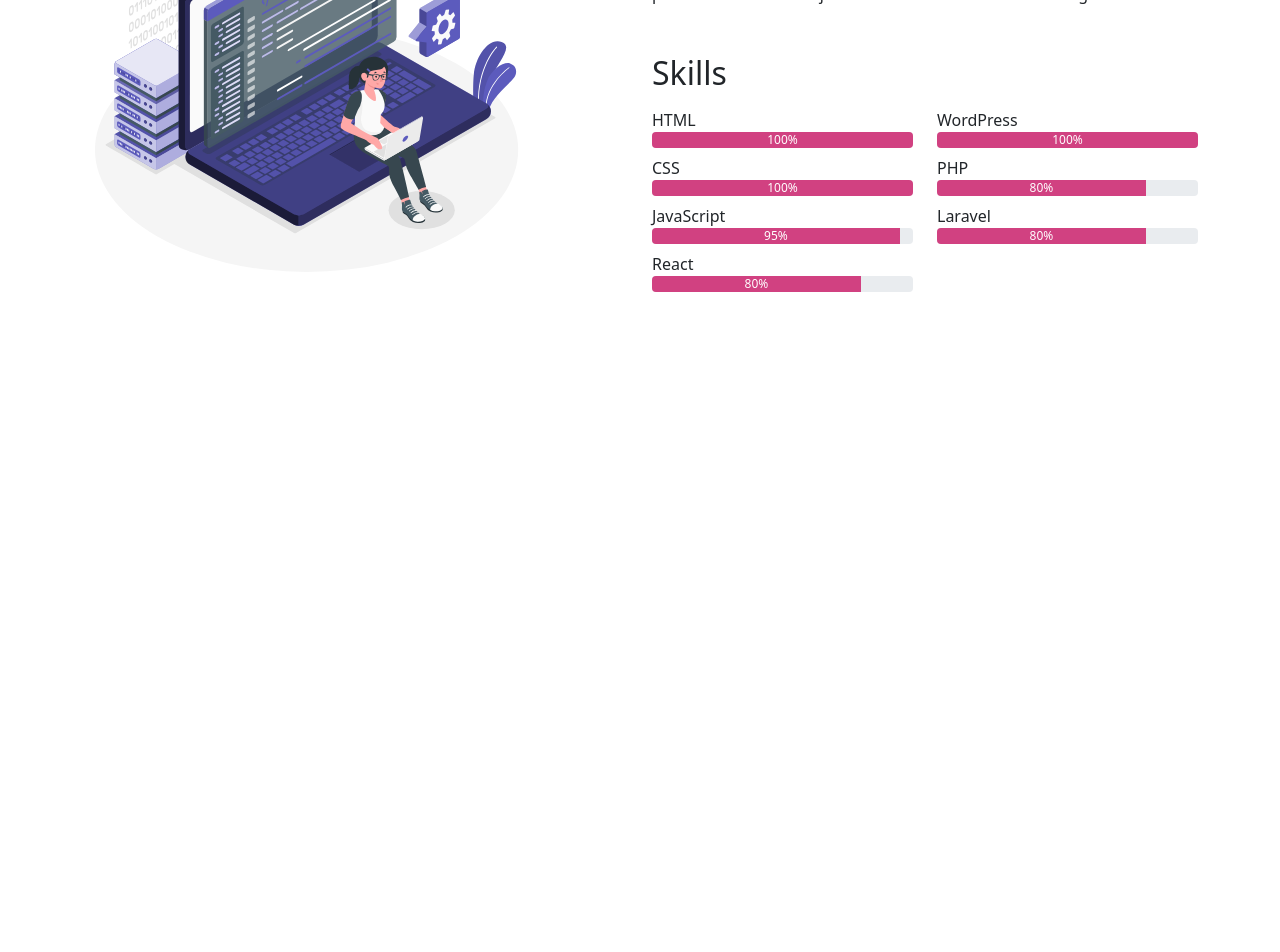
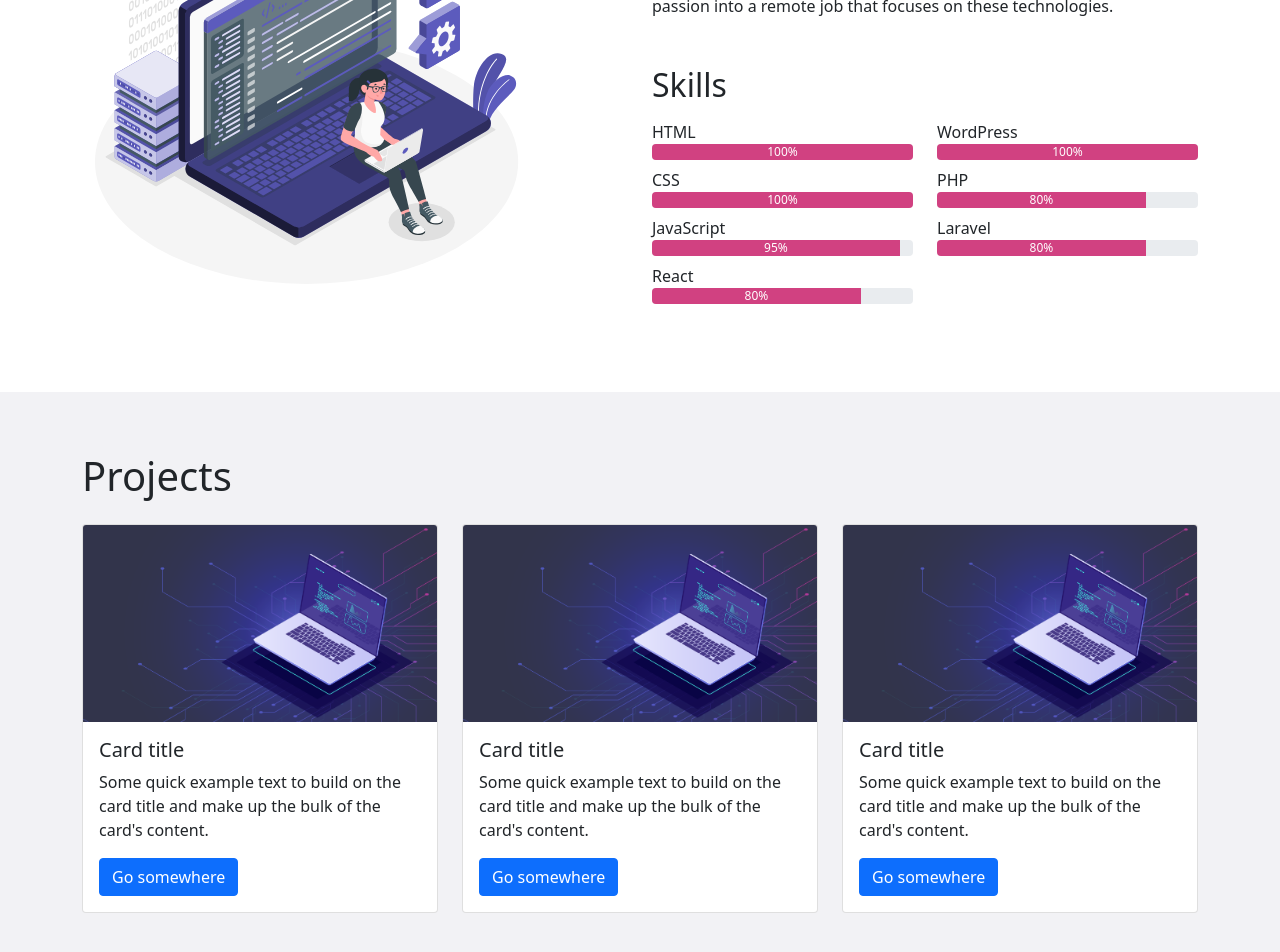
Before and after one commit to zahrayh/portfolio, a React (Create React App) app: page / in a window 1280 px wide. Shown: the part 1026-1978 px from the top of the page. Before the commit the page ends 1374 px from the top, so only its background shows below. Built offline with nearby package versions, Linux system fonts and the light colour scheme.

Commit message:
create project section structure

```diff
--- a/src/App.css
+++ b/src/App.css
@@ -32,9 +32,20 @@
 	border-color: #c51162;
 }
 
+.section {
+	padding-top: 60px;
+	padding-bottom: 80px;
+}
+.section h1 {
+	margin-bottom: 1rem;
+}
 .about_section p {
 	text-align: justify;
 }
 .about_section .progress-bar {
 	background-color: #d14181;
 }
+
+#projects_section {
+	background-color: #f2f2f5;
+}
--- a/src/App.js
+++ b/src/App.js
@@ -6,6 +6,7 @@ import hero from "./images/hero.png";
 import Navbar from "./components/Navbar";
 import HeroSection from "./components/HeroSection";
 import AboutSection from "./components/AboutSection";
+import ProjectsSection from "./components/ProjectsSection";
 
 function App() {
 	return (
@@ -24,6 +25,7 @@ function App() {
 				</div>
 			</header>
 			<AboutSection />
+			<ProjectsSection />
 		</div>
 	);
 }
--- a/src/components/AboutSection.js
+++ b/src/components/AboutSection.js
@@ -3,8 +3,8 @@ import img from "../images/about.svg";
 
 function AboutSection() {
 	return (
-		<div className="container about_section" id="about_section">
-			<div className="row py-5 align-items-center">
+		<div className="container about_section section" id="about_section">
+			<div className="row align-items-center">
 				<div className="col">
 					<img
 						src={img}
@@ -14,7 +14,7 @@ function AboutSection() {
 					/>
 				</div>
 				<div className="col">
-					<h1 className="mb-3">About Me</h1>
+					<h1>About Me</h1>
 					<p>
 						I've found my passion for web development during my computer science
 						studies. During my work experience, I've managed multiple websites
--- a/src/components/Navbar.js
+++ b/src/components/Navbar.js
@@ -31,12 +31,7 @@ function Navbar() {
 							</a>
 						</li>
 						<li className="nav-item">
-							<a className="nav-link" href="#">
-								Skills
-							</a>
-						</li>
-						<li className="nav-item">
-							<a className="nav-link" href="#">
+							<a className="nav-link" href="/#projects_section">
 								Projects
 							</a>
 						</li>
--- /dev/null
+++ b/src/components/ProjectItem.js
@@ -0,0 +1,22 @@
+import React from "react";
+import img from "../images/hero.png";
+
+function ProjectItem() {
+	return (
+		<div className="card">
+			<img src={img} className="card-img-top" alt="..." />
+			<div className="card-body">
+				<h5 className="card-title">Card title</h5>
+				<p className="card-text">
+					Some quick example text to build on the card title and make up the
+					bulk of the card's content.
+				</p>
+				<a href="#" className="btn btn-primary">
+					Go somewhere
+				</a>
+			</div>
+		</div>
+	);
+}
+
+export default ProjectItem;
--- /dev/null
+++ b/src/components/ProjectsSection.js
@@ -0,0 +1,25 @@
+import React from "react";
+import ProjectItem from "./ProjectItem";
+
+function ProjectsSection() {
+	return (
+		<div id="projects_section">
+			<div className="container section">
+				<h1>Projects</h1>
+				<div className="row align-items-center mt-4">
+					<div className="col">
+						<ProjectItem />
+					</div>
+					<div className="col">
+						<ProjectItem />
+					</div>
+					<div className="col">
+						<ProjectItem />
+					</div>
+				</div>
+			</div>
+		</div>
+	);
+}
+
+export default ProjectsSection;
```
